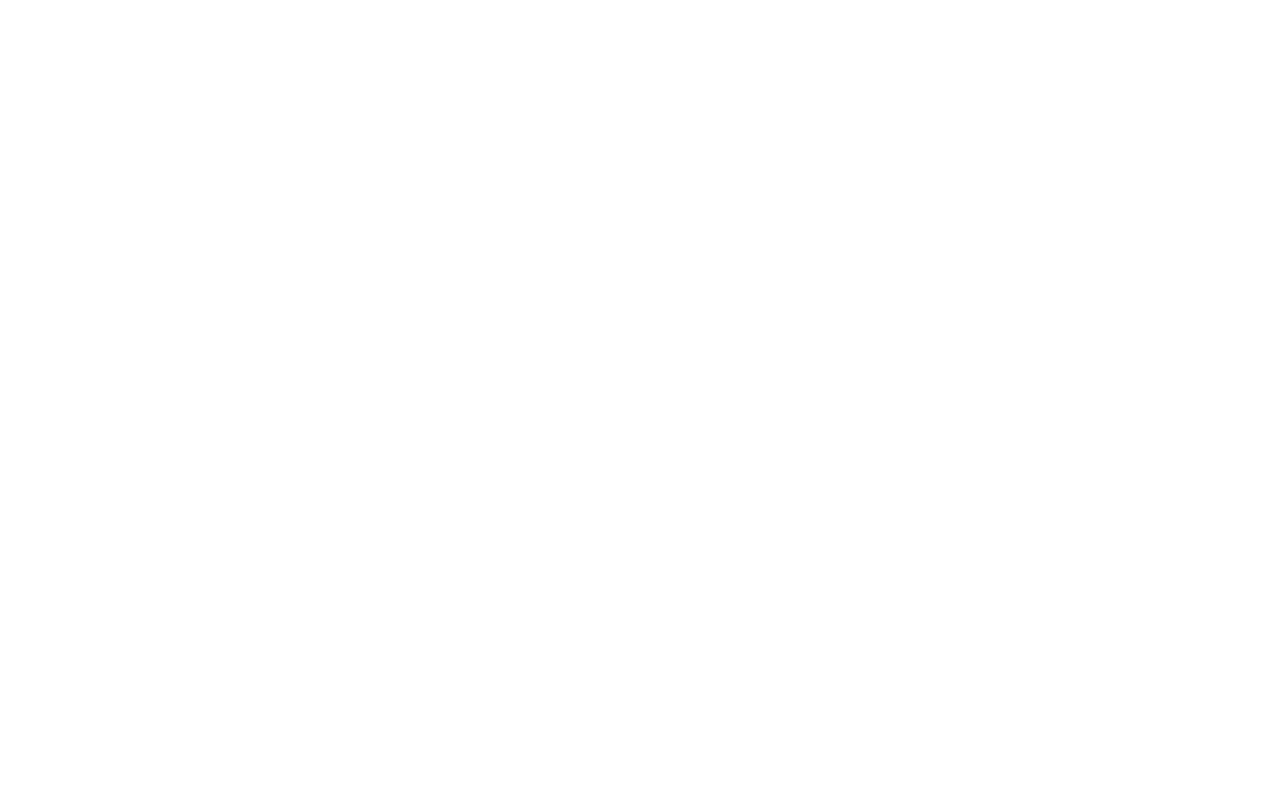
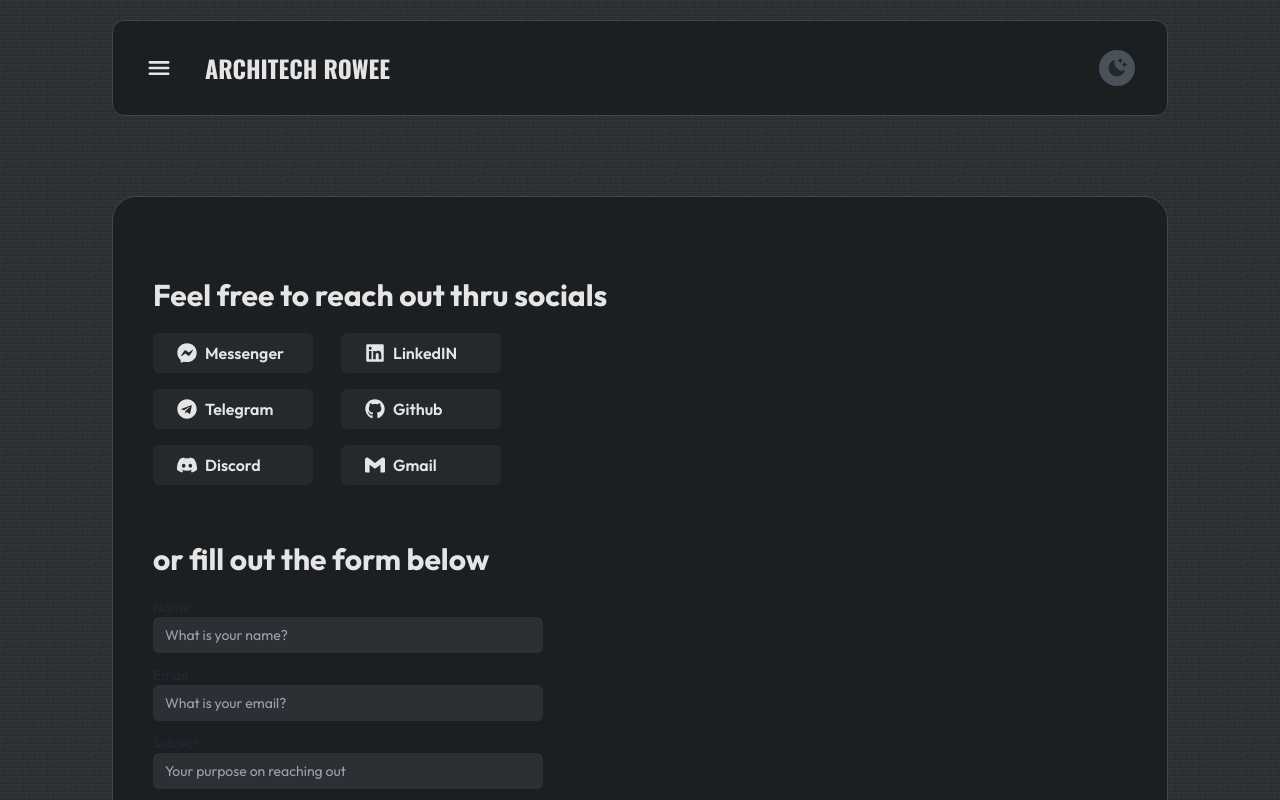
Before and after one commit to Rowee13/architech-rowee-v2, a React (Create React App) app: page /contact-me in a window 1280 px wide. Before the commit this address had no page. Shown: the top 800 px of the page. Built offline with nearby package versions, Linux system fonts and the light colour scheme; a web font is replaced by a local one.

Commit message:
Add Contact Me page and make a little change in body background colir

```diff
--- a/src/App.jsx
+++ b/src/App.jsx
@@ -2,16 +2,18 @@
 
 import Home from "./pages/Home";
 import About from "./pages/About";
+import Contact from "./pages/Contact";
 import "./App.css";
 
 //----------------------------------------------------------
 
 const AppRoutes = () => {
   return (
-    <div className="flex flex-col w-full bg-bunker-gray-800 bg-mainbg-image">
+    <div className="flex flex-col w-full bg-bunker-gray-700 bg-mainbg-image">
       <Routes>
         <Route path="/" element={<Home />} />
         <Route path="/about-me" element={<About />} />
+        <Route path="/contact-me" element={<Contact />} />
       </Routes>
     </div>
   );
--- a/src/index.css
+++ b/src/index.css
@@ -1,5 +1,6 @@
 @import url("https://fonts.googleapis.com/css2?family=Lato:wght@100;300;400;700;900&family=Oswald:wght@400;600;700&family=Petit+Formal+Script&family=Short+Stack&display=swap");
 @import url("https://fonts.googleapis.com/css2?family=Space+Grotesk:wght@300;400;500;600;700&display=swap");
+@import url("https://fonts.googleapis.com/css2?family=Outfit:wght@200;300;400;500;600;700;800;900&display=swap");
 
 @tailwind base;
 @tailwind components;
--- /dev/null
+++ b/src/pages/Contact.jsx
@@ -0,0 +1,133 @@
+import {
+  FaFacebookMessenger,
+  FaTelegram,
+  FaLinkedin,
+  FaGithub,
+} from "react-icons/fa";
+import { SiGmail, SiDiscord } from "react-icons/si";
+
+import useDocumentTitle from "../hooks/useDocumentTitle";
+import Layout from "../components/Layout";
+
+//----------------------------------------------------------
+
+const Contact = () => {
+  useDocumentTitle("Contact Me | ArchitechRowee");
+
+  return (
+    <Layout>
+      <div className="h-full md:h-screen lg:h-full 2xl:h-screen font-outfit">
+        <h1 className="font-bold text-xl lg:text-3xl text-whisper-white">
+          Feel free to reach out thru socials
+        </h1>
+        <div className="grid sm:grid-rows-3 sm:grid-flow-col grid-rows-contact-grid gap-4 gap-x-7 justify-start pt-5">
+          <a
+            href="https://www.facebook.com/rowee13/"
+            aria-label="messenger"
+            target="_blank"
+            rel="noreferrer noopener"
+            className="flex flex-row justify-start items-center bg-bunker-gray-800 w-48 sm:w-40 py-2 pl-6 rounded-md text-whisper-white hover:bg-riptide-accent hover:text-bunker-gray-800 hover:scale-105 transition-all ease-in-out delay-100 duration-150"
+          >
+            <FaFacebookMessenger className="w-5 h-5" />
+            <h3 className="font-semibold pl-4 sm:pl-2 text-base">Messenger</h3>
+          </a>
+          <a
+            href="https://www.telegram.me/roweeapor"
+            aria-label="Telegram"
+            target="_blank"
+            rel="noreferrer noopener"
+            className="flex flex-row justify-start items-center bg-bunker-gray-800 w-48 sm:w-40 py-2 pl-6 rounded-md text-whisper-white hover:bg-riptide-accent hover:text-bunker-gray-800 hover:scale-105 transition-all ease-in-out delay-100 duration-150"
+          >
+            <FaTelegram className="w-5 h-5" />
+            <h3 className="font-semibold pl-4 sm:pl-2 text-base">Telegram</h3>
+          </a>
+          <a
+            href="https://www.discordapp.com/users/764334976640483329"
+            aria-label="discord"
+            target="_blank"
+            rel="noreferrer noopener"
+            className="flex flex-row justify-start items-center bg-bunker-gray-800 w-48 sm:w-40 py-2 pl-6 rounded-md text-whisper-white hover:bg-riptide-accent hover:text-bunker-gray-800 hover:scale-105 transition-all ease-in-out delay-100 duration-150"
+          >
+            <SiDiscord className="w-5 h-5" />
+            <h3 className="font-semibold pl-4 sm:pl-2 text-base">Discord</h3>
+          </a>
+          <a
+            href="https://www.linkedin.com/in/roweeapor/"
+            aria-label="Linkedin"
+            target="_blank"
+            rel="noreferrer noopener"
+            className="flex flex-row justify-start items-center bg-bunker-gray-800 w-48 sm:w-40 py-2 pl-6 rounded-md text-whisper-white hover:bg-riptide-accent hover:text-bunker-gray-800 hover:scale-105 transition-all ease-in-out delay-100 duration-150"
+          >
+            <FaLinkedin className="w-5 h-5" />
+            <h3 className="font-semibold pl-4 sm:pl-2 text-base">LinkedIN</h3>
+          </a>
+          <a
+            href="https://github.com/Rowee13"
+            aria-label="Github"
+            target="_blank"
+            rel="noreferrer noopener"
+            className="flex flex-row justify-start items-center bg-bunker-gray-800 w-48 sm:w-40 py-2 pl-6 rounded-md text-whisper-white hover:bg-riptide-accent hover:text-bunker-gray-800 hover:scale-105 transition-all ease-in-out delay-100 duration-150"
+          >
+            <FaGithub className="w-5 h-5" />
+            <h3 className="font-semibold pl-4 sm:pl-2 text-base">Github</h3>
+          </a>
+          <a
+            href="mailto:roweeapor@gmail.com"
+            aria-label="Email"
+            target="_blank"
+            rel="noreferrer noopener"
+            className="flex flex-row justify-start items-center bg-bunker-gray-800 w-48 sm:w-40 py-2 pl-6 rounded-md text-whisper-white hover:bg-riptide-accent hover:text-bunker-gray-800 hover:scale-105 transition-all ease-in-out delay-100 duration-150"
+          >
+            <SiGmail className="w-5 h-5" />
+            <h3 className="font-semibold pl-4 sm:pl-2 text-base">Gmail</h3>
+          </a>
+        </div>
+        <h1 className="font-bold text-xl lg:text-3xl text-whisper-white pt-14">
+          or fill out the form below
+        </h1>
+        <form>
+          <fieldset className="pt-5">
+            <div className="flex flex-col w-full pb-3 md:w-2/5 text-sm">
+              <label htmlFor="name">Name</label>
+              <input
+                type="text"
+                placeholder="What is your name?"
+                className="rounded-md bg-bunker-gray-700 py-2 pl-3"
+              />
+            </div>
+            <div className="flex flex-col w-full pb-3 md:w-2/5 text-sm">
+              <label htmlFor="email">Email</label>
+              <input
+                type="email"
+                placeholder="What is your email?"
+                className="rounded-md bg-bunker-gray-700 py-2 pl-3 text-sm"
+              />
+            </div>
+            <div className="flex flex-col w-full pb-3 md:w-2/5 text-sm">
+              <label htmlFor="subject">Subject</label>
+              <input
+                type="text"
+                placeholder="Your purpose on reaching out"
+                className="rounded-md bg-bunker-gray-700 py-2 pl-3 text-sm"
+              />
+            </div>
+            <div className="flex flex-col w-full pb-3 md:w-2/5 text-sm">
+              <label htmlFor="message">Message</label>
+              <textarea
+                type="text"
+                rows={6}
+                placeholder="Write your message here"
+                className="rounded-md bg-bunker-gray-700 py-2 pl-3 text-sm"
+              />
+            </div>
+            <button className="bg-bunker-gray-800 w-full sm:w-52 py-3 mt-3 font-bold text-lg text-whisper-white rounded-md hover:bg-riptide-accent hover:text-bunker-gray-800 hover:animate-pulse">
+              SUBMIT
+            </button>
+          </fieldset>
+        </form>
+      </div>
+    </Layout>
+  );
+};
+
+export default Contact;
--- a/tailwind.config.js
+++ b/tailwind.config.js
@@ -31,6 +31,7 @@
         shortstack: ["Short Stack", "handwriting"],
         lato: ["Lato", "sans-serif"],
         spacegrotesk: ["Space Grotesk", "display"],
+        outfit: ["Outfit", "sans-serif"],
       },
       boxShadow: {
         "nav-shadow": "0 0 2px 3px rgba(147, 225, 216, 0.5)",
```
